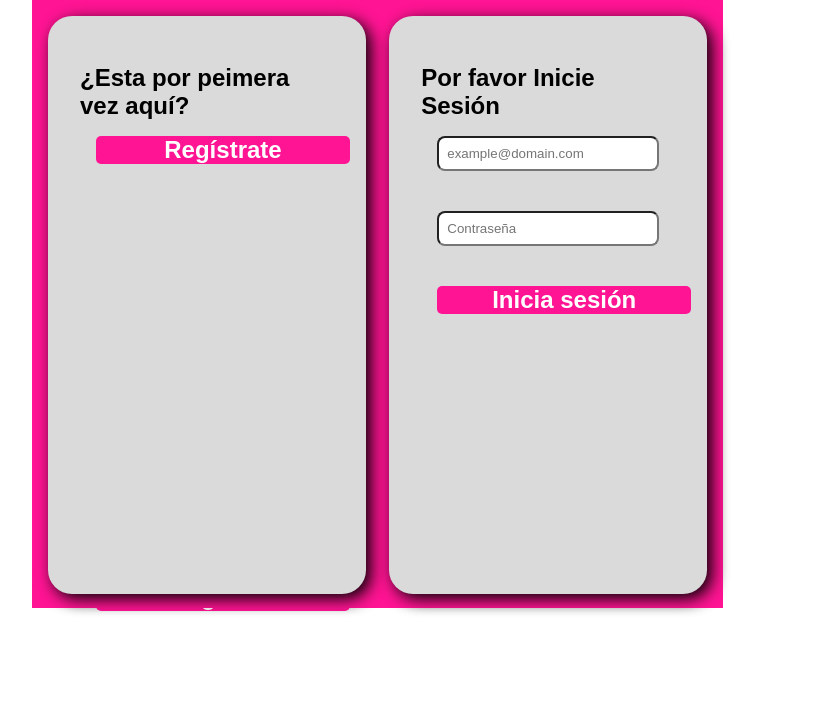
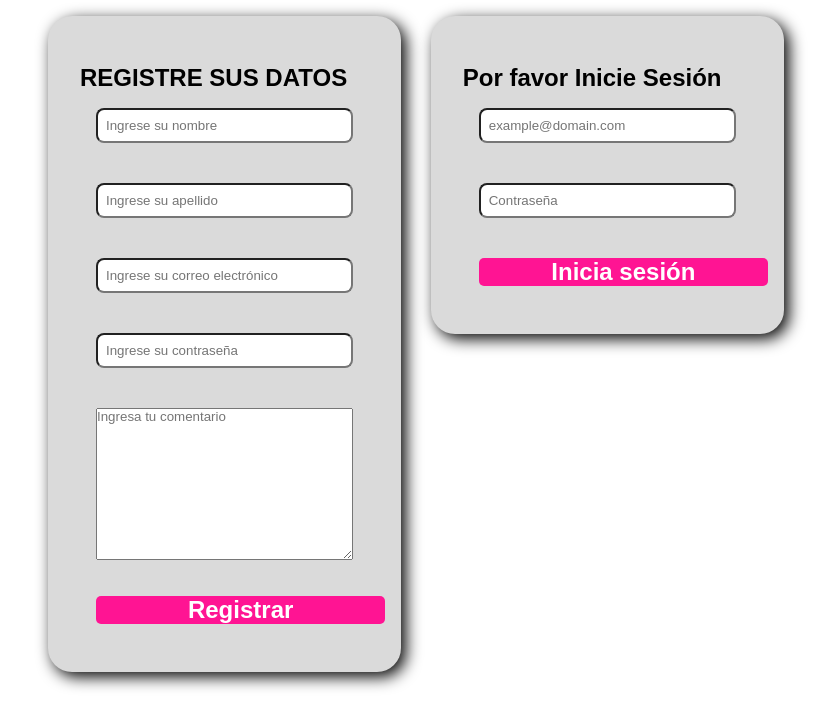
Before and after one commit to mgmp2/KaruPuriy, a plain HTML site: page index.html in a window 1280 px wide. Shown: the whole page, without its empty margins (224-1056 px from the left). Drawn offline with Linux system fonts and the light colour scheme.

Commit message:
textarea-lbl

```diff
--- a/assets/css/form.css
+++ b/assets/css/form.css
@@ -1,18 +1,6 @@
 .sign-up-log-in{
   max-width: 60%;
   margin: auto;
-}
-
-.div-1, .div-2{
-    width: 90%;
-    height: 38rem;
-    background-color: lightcoral;
-}
-
-.div-2{
-    top: 0;
-    background: deeppink;
-    left: 0;
 }
 
 .form-sign-in-container, .btn-container-log-in{
@@ -24,7 +12,6 @@ section[class^="form"], section[class^="btn-container"]{
     margin: 1rem;
     max-width: 53rem;
     width: 46%;
-    height: 95%;
     font-size: 1rem;
     border-radius: 1.5rem;
     padding: 2rem;
@@ -66,6 +53,9 @@ button[type="submit"]:active{
     opacity: 0.5;
 }
 
+.sr-only{
+    font-weight: bolder;
+}
 .tooltiptext{
     float: right;
     background-color: rgb(244, 151, 172);
--- a/assets/js/main.js
+++ b/assets/js/main.js
@@ -1,9 +1,8 @@
-function ClientData(nombre, apellido, correo, contrasena, selecDestino){
+function ClientData(nombre, apellido, correo, contrasena){
   this.nombre = nombre;
   this.contrasena = contrasena;
   this.correo = correo;
   this.contrasena = contrasena;
-  this.selecDestino = selecDestino;
 }
 
 function Registro(correoRegistro, contrasenaRegistro){
@@ -73,15 +72,6 @@ window.addEventListener("load", function(){
        validateEachInput(/\S{6}/, "Mínimo 6 carácteres")
    });
 
-   optionsList.addEventListener("blur", function(){
-     var parentElement = event.target.parentNode;
-     if(optionsList.selectedIndex == 0){
-       createTooltip(parentElement, "Selecciona una opción");
-     }else {
-       parentElement.lastElementChild.style.display = "none";
-     }
-   });
-
     emailSignIn.addEventListener("input", function(){
        validateEachInput(expRegEmail, "Ingresa el formato correcto")
    });
@@ -97,9 +87,9 @@ window.addEventListener("load", function(){
 
    document.getElementById("registrar").addEventListener("click", function(){
       event.preventDefault();
-      var newClient = new ClientData(name.value, lastname.value, email.value, pass.value, optionsList.options[optionsList.selectedIndex].text);
+      var newClient = new ClientData(name.value, lastname.value, email.value, pass.value);
       var parentElement = event.target.parentNode;
-      if(name1.value.trim().length == 0 || lastName.value.trim().length == 0 || email.value.trim().length == 0 || pass.value.trim().length == 0){
+      if(name1.value.trim().length == 0 || lastname.value.trim().length == 0 || email.value.trim().length == 0 || pass.value.trim().length == 0){
         createTooltip(parentElement, "Todos los campos son obligatorios.");
       }else if(parentElement.lastElementChild.getAttribute("class") == "tooltiptext"){
         parentElement.lastElementChild.style.display = "none";
--- a/index.html
+++ b/index.html
@@ -9,59 +9,31 @@
 </head>
 <body>
   <section class="sign-up-log-in relative">
-    <div class="div-1 absolute" id="div-1">
       <section class="form-sign-up-container in-block">
         <form class="form-signup" id="signup-box">
           <h2 id="form-signup-heading">
             REGISTRE SUS DATOS
           </h2>
           <div class="input-box">
-            <label for="name" class="sr-only">Nombre</label>
             <input type="text" id="name" class="form-control" placeholder="Ingrese su nombre">
           </div>
           <div class="input-box">
-            <label for="lastname" class="sr-only">Apellido</label>
             <input type="text" id="lastname" class="form-control" placeholder="Ingrese su apellido">
           </div>
           <div class="input-box">
-            <label for="input-email" class="sr-only">Correo Electrónico</label>
             <input type="email" id="input-email" class="form-control" placeholder="Ingrese su correo electrónico">
           </div>
           <div class="input-box">
-            <label for="input-password" class="sr-only">Contraseña</label>
             <input type="password" id="input-password" class="form-control" placeholder="Ingrese su contraseña">
           </div>
           <div class="input-box">
-            <select class="form-control" id="select-destiny">
-              <option value="0">Selecciona destino</option>
-              <option value="tumbes">Tumbes</option>
-              <option value="Piura">Piura</option>
-              <option value="Chiclayo">Chiclayo</option>
-              <option value="trujillo">Trujillo</option>
-              <option value="Cajamarca">Cajamarca</option>
-            </select>
+            <textarea name="coment" id="coment" cols="30" rows="10" placeholder="Ingresa tu comentario"></textarea>
           </div>
           <button id="registrar" class="submit-btn" type="submit">Registrar</button>
         </form>
       </section>
 
-      <section class="btn-container-log-in in-block absolute">
-        <div>
-          <h2>¿Ya estas registrado?</h2>
-        </div>
-        <button type="submit" id="button-log-in-right">Inicia sesión</button>
-      </section>
-    </div>
-
-    <div class="div-2 absolute" id="div-2">
-      <section class="btn-container-sign-up in-block">
-        <div>
-          <h2>¿Esta por peimera vez aquí?</h2>
-        </div>
-        <div><button type="submit" id="button-sign-up-left">Regístrate</button></div>
-      </section>
-
-      <section class="form-sign-in-container in-block absolute">
+    <section class="form-sign-in-container in-block absolute">
         <form class="form-signin">
           <h2 id="form-signin-heading">
             Por favor Inicie Sesión
@@ -76,7 +48,6 @@
         </form>
       </section>
     </section>
-  </div>
   <script type="text/javascript" src="assets/js/main.js">
 
   </script>
```
